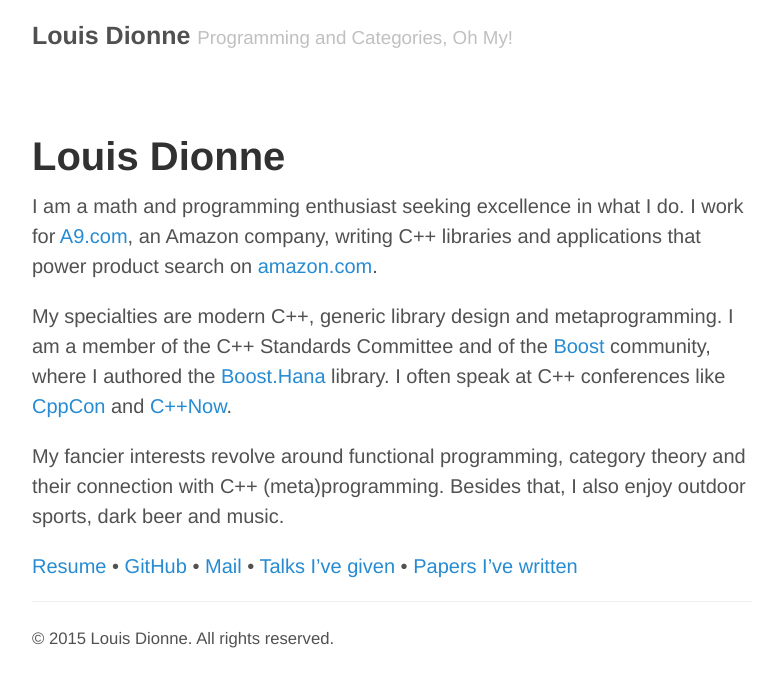
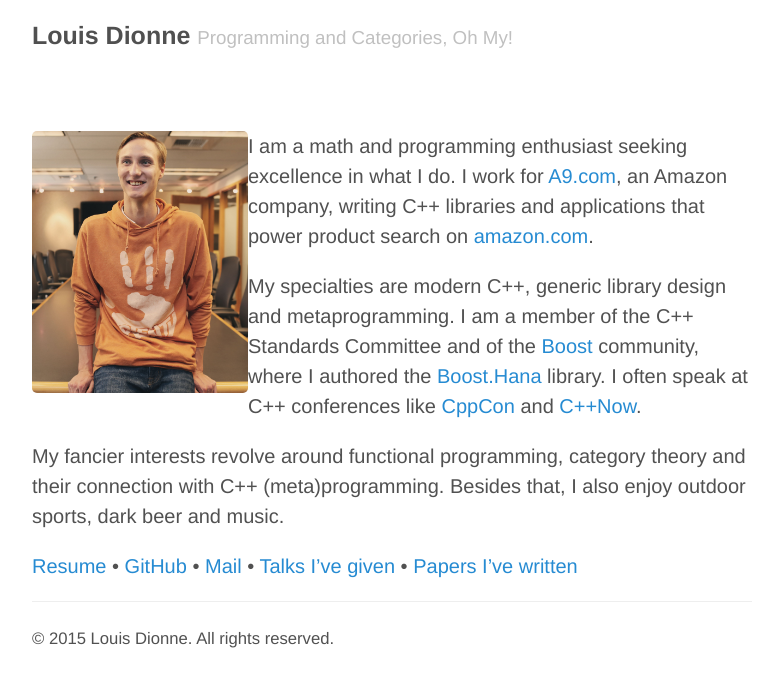
Before and after one commit to ldionne/ldionne.github.io, a Jekyll site: the page built from about.md, in a window 1280 px wide. Shown: the top 687 px of the page, without its empty margins (248-1027 px from the left). Built offline with Jekyll 4.4.1, drawn with Linux system fonts in a browser that asks for light colours.

Commit message:
[WIP] Add a photo on my about page
I seriously suck with HTML/CSS -- can't even figure out how to make it appear
in a corner.

```diff
--- a/about.md
+++ b/about.md
@@ -3,7 +3,7 @@ layout: default
 title: About
 ---
 
-# Louis Dionne
+<img src="/public/LouisDionne.jpg" style="float:left; width: 30%; height: auto;" />
 
 I am a math and programming enthusiast seeking excellence in what I do.
 I work for [A9.com][], an Amazon company, writing C++ libraries and
```
Also changed, not shown: public/LouisDionne.JPG (added).
